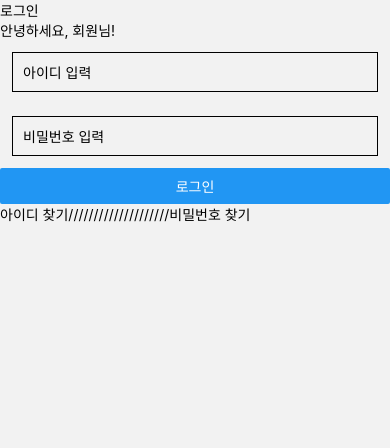
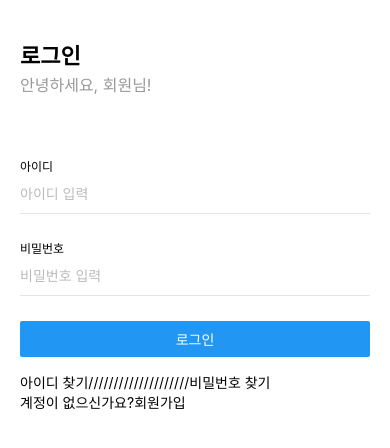
Before and after one commit to CatFFather/reactNativeToy, a React Native app: screen /LoginScreen in a window 390 px wide. Shown: the top 448 px of the page. Built offline with nearby package versions, Linux system fonts and the light colour scheme.

Commit message:
[MOD]useInput 적용

```diff
--- a/App.js
+++ b/App.js
@@ -9,7 +9,7 @@ import {
 import { createBottomTabNavigator } from '@react-navigation/bottom-tabs';
 import { NavigationContainer } from '@react-navigation/native';
 import { createStackNavigator } from '@react-navigation/stack';
-import { basicScreenStyle } from './src/styles/commonStyle';
+import { withHeaderStyle, withoutHeaderStyle } from './src/styles/commonStyle';
 // TODO Navigation 에 재정의 필요
 import LoginScreen from './src/screens/auth/LoginScreen'; // 로그인
 import JoinMemberScreen from './src/screens/auth/JoinMemberScreen'; // 회원가입
@@ -22,18 +22,19 @@ export default function App() {
     <SafeAreaProvider>
       <NavigationContainer>
         {/* before login */}
-        <Stack.Navigator
-          initialRouteName="LoginScreen"
-          screenOptions={{
-            ...basicScreenStyle,
-          }}
-        >
-          <Stack.Screen
-            name="LoginScreen"
-            component={LoginScreen}
-            options={{ headerShown: false }}
-          />
-          <Stack.Screen name="JoinMemberScreen" component={JoinMemberScreen} />
+        <Stack.Navigator initialRouteName="LoginScreen">
+          <Stack.Group>
+            <Stack.Screen
+              name="LoginScreen"
+              component={LoginScreen}
+              options={{ headerShown: false, ...withoutHeaderStyle }}
+            />
+            <Stack.Screen
+              name="JoinMemberScreen"
+              component={JoinMemberScreen}
+              options={{ title: '', ...withHeaderStyle }}
+            />
+          </Stack.Group>
         </Stack.Navigator>
 
         {/* after login */}
--- /dev/null
+++ b/src/components/input/LabelInput.jsx
@@ -0,0 +1,31 @@
+import React from 'react';
+import { View, Text, TextInput, StyleSheet } from 'react-native';
+
+export default function labelInput(props) {
+  const { labelProps, inputProps } = props;
+
+  return (
+    <View>
+      <Text style={styles.lable}>{labelProps.name}</Text>
+      <TextInput
+        style={styles.input}
+        placeholderTextColor="#BBBBBB"
+        {...inputProps}
+      />
+    </View>
+  );
+}
+
+const styles = StyleSheet.create({
+  lable: {
+    color: '#000000',
+    fontSize: '12px',
+    // marginBottom: 5,
+  },
+  input: {
+    height: 40,
+    borderBottomWidth: 1,
+    borderColor: '#E5E5E5',
+    outlineStyle: 'none',
+  },
+});
--- a/src/screens/auth/LoginScreen.jsx
+++ b/src/screens/auth/LoginScreen.jsx
@@ -1,23 +1,42 @@
-import React from 'react';
-import { Text, View, Button, TextInput, StyleSheet } from 'react-native';
+import React, { useState, startTransition, useEffect } from 'react';
+import {
+  Text,
+  View,
+  Button,
+  TextInput,
+  StyleSheet,
+  ScrollView,
+} from 'react-native';
 import SafeAreaView from '../../components/layout/SafeAreaView';
-
+import useInput from '../../hooks/useInput';
+import LabelInput from '../../components/input/LabelInput';
+import { screenTitle, screenSubTitle } from '../../styles/commonStyle';
 export default function LoginScreen({ navigation }) {
+  const userId = useInput({ placeholder: '아이디 입력' });
+  const userPw = useInput({ placeholder: '비밀번호 입력' });
+  // login
+  function login() {
+    console.log('userId', userId);
+    console.log('userPw', userPw);
+  }
   return (
     <SafeAreaView>
       <View>
-        <Text>로그인</Text>
-        <Text>안녕하세요, 회원님!</Text>
-        <TextInput style={styles.input} placeholder="아이디 입력" />
-        <TextInput
-          style={styles.input}
-          placeholder="비밀번호 입력"
-          secureTextEntry
+        <Text style={screenTitle}>로그인</Text>
+        <Text style={{ ...screenSubTitle, marginBottom: 60 }}>
+          안녕하세요, 회원님!
+        </Text>
+        <View style={{ gap: '25px' }}>
+          <LabelInput
+            labelProps={{ name: '아이디' }}
+            inputProps={{ ...userId }}
           />
-        <Button
-          title="로그인"
-          onPress={() => navigation.navigate('JoinMemberScreen')}
+          <LabelInput
+            labelProps={{ name: '비밀번호' }}
+            inputProps={{ ...userPw, secureTextEntry: true }}
           />
+          <View style={{ gap: '15px' }}>
+            <Button title="로그인" onPress={login} />
             <Text>
               <Text onPress={() => navigation.navigate('JoinMemberScreen')}>
                 아이디 찾기
@@ -27,6 +46,16 @@ export default function LoginScreen({ navigation }) {
                 비밀번호 찾기
               </Text>
             </Text>
+          </View>
+        </View>
+        <View>
+          <Text>
+            계정이 없으신가요?
+            <Text onPress={() => navigation.navigate('JoinMemberScreen')}>
+              회원가입
+            </Text>
+          </Text>
+        </View>
       </View>
     </SafeAreaView>
   );
```
Also changed, not shown: src/hooks/test.js (deleted), 1 other file (tests, documents, lock files or other folders). Lines whose indentation alone changed are shown as unchanged.
